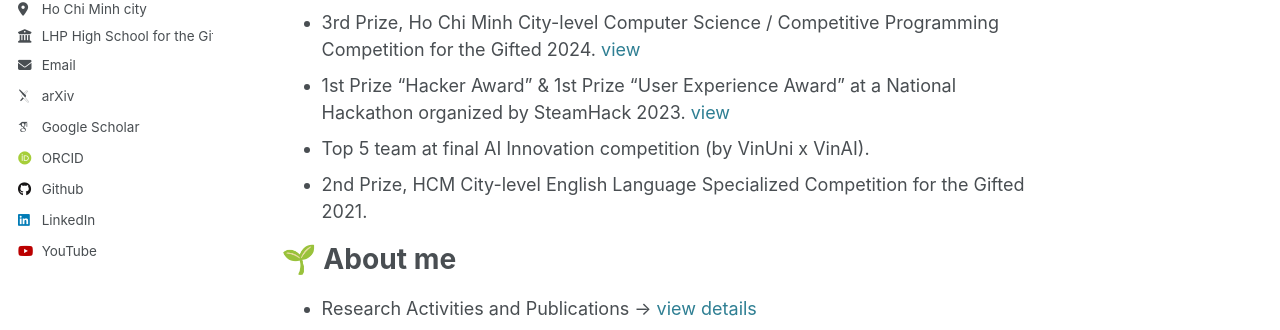
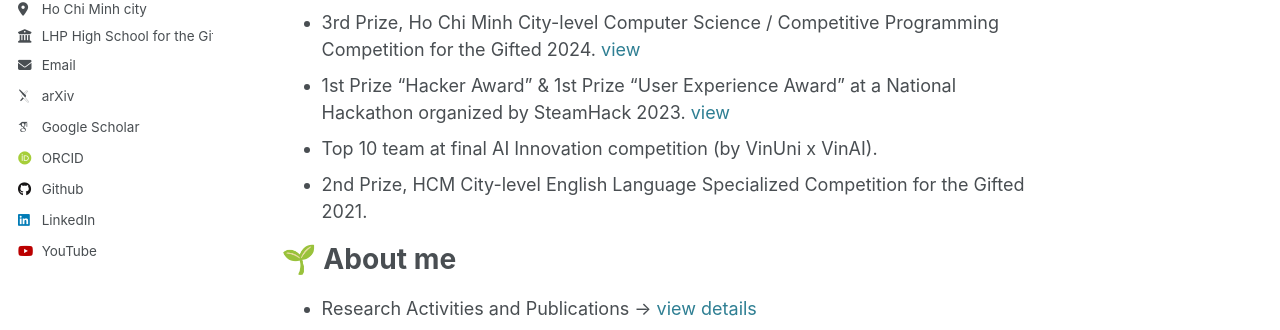
Before and after one commit to kyle-paul/kyle-paul.github.io, a Jekyll site: the page built from _pages/about.md, in a window 1280 px wide and 1259 px high. Shown: the part 394-724 px from the top of the window. Built offline with Jekyll 4.4.1, drawn with Linux system fonts in a browser that asks for light colours; emoji names are drawn with the system emoji font; some web fonts are replaced.

Commit message:
update about me

```diff
--- a/_pages/about.md
+++ b/_pages/about.md
@@ -15,7 +15,7 @@ This is my personal page, where I feel comfortable to share my achievements, and
 - 1st Prize, Regional and National Vietnam Science & Engineering Fair (VISEF) in System Software field 2023-2024. [view](/talks/isef)
 - 3rd Prize, Ho Chi Minh City-level Computer Science / Competitive Programming Competition for the Gifted 2024. [view](/talks/informatics)
 - 1st Prize "Hacker Award" & 1st Prize "User Experience Award" at a National Hackathon organized by SteamHack 2023. [view](/talks/hackathon)
-- Top 5 team at final AI Innovation competition (by VinUni x VinAI).
+- Top 10 team at final AI Innovation competition (by VinUni x VinAI).
 - 2nd Prize, HCM City-level English Language Specialized Competition for the Gifted 2021.
 
 🌱 About me
```
